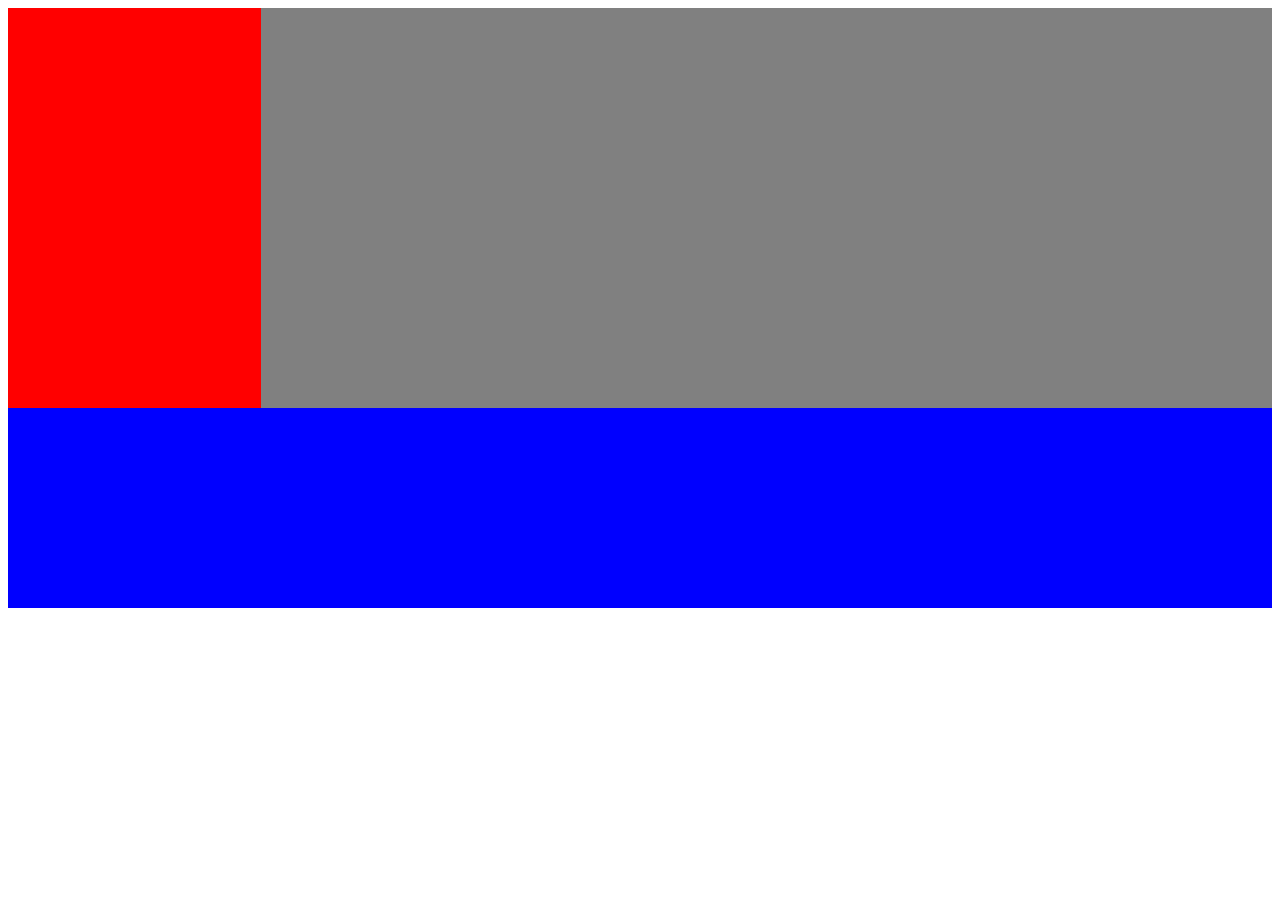
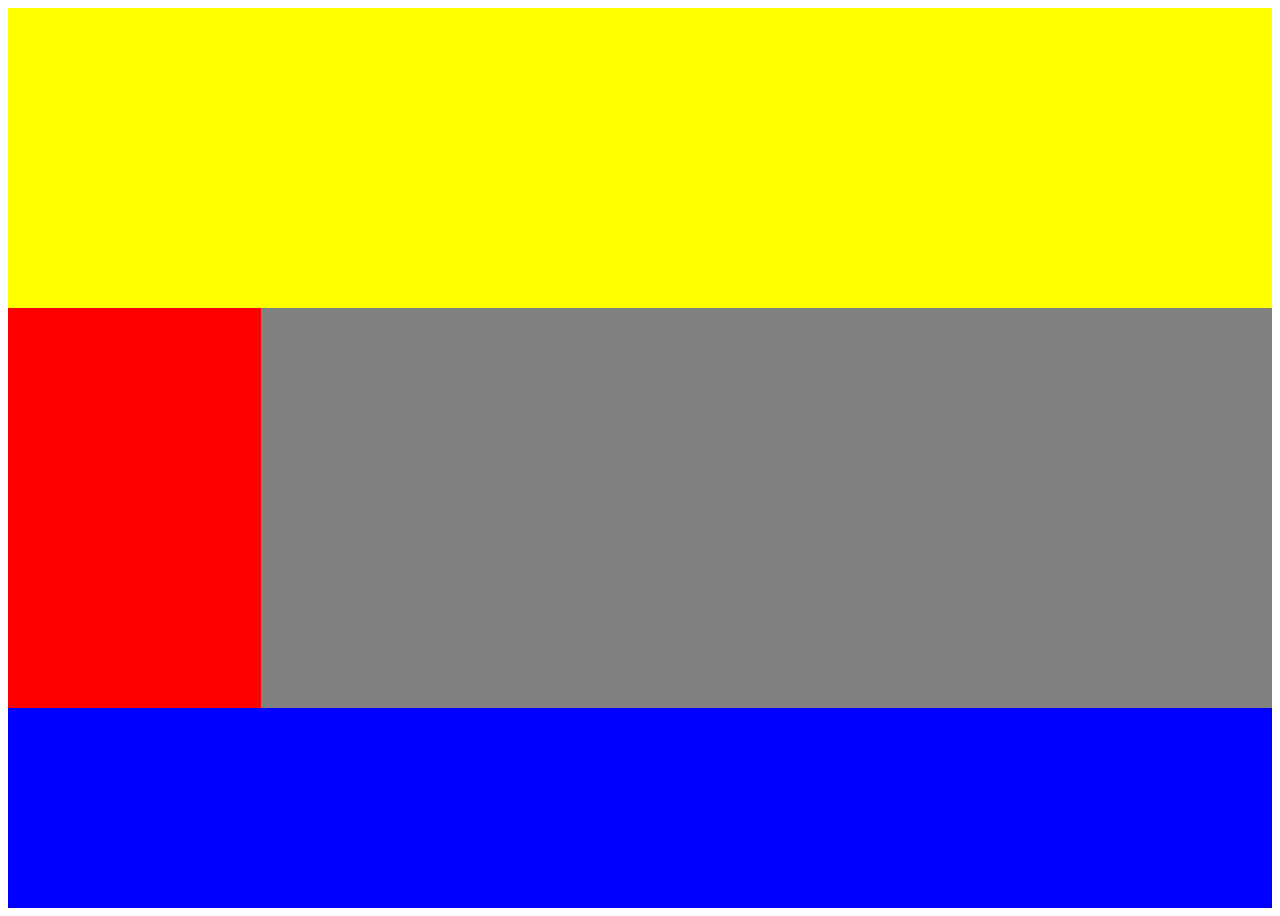
Before and after one commit to HeroicCS2/banana-WW, a plain HTML site: page layout.html in a window 1280 px wide. Before the commit the page ends 800 px from the top, so only its background shows below. Drawn offline with Linux system fonts and the light colour scheme.

Commit message:
Update layout.html

```diff
--- a/layout.html
+++ b/layout.html
@@ -5,23 +5,19 @@
     <meta name="viewport" content="width=device-width, initial-scale=1.0">
     <title>Document</title>
     <style>
-        header
-        {background-color:yellow;
+        header {background-color:yellow;
                width:100%;
-               hegiht:300px;
+               height:300px;
         }
-        nav
-        {background-color:red;
+        nav{background-color:red;
             width:20%;
             height:400px;
            }
-            main
-        {background-color:grey;
+            main {background-color:grey;
                  width:80%;
                  height:400px;
                 }
-                 footer
-        {background-color:blue;
+                 footer {background-color:blue;
                         width:100%;
                         height:200px
                        }
```
